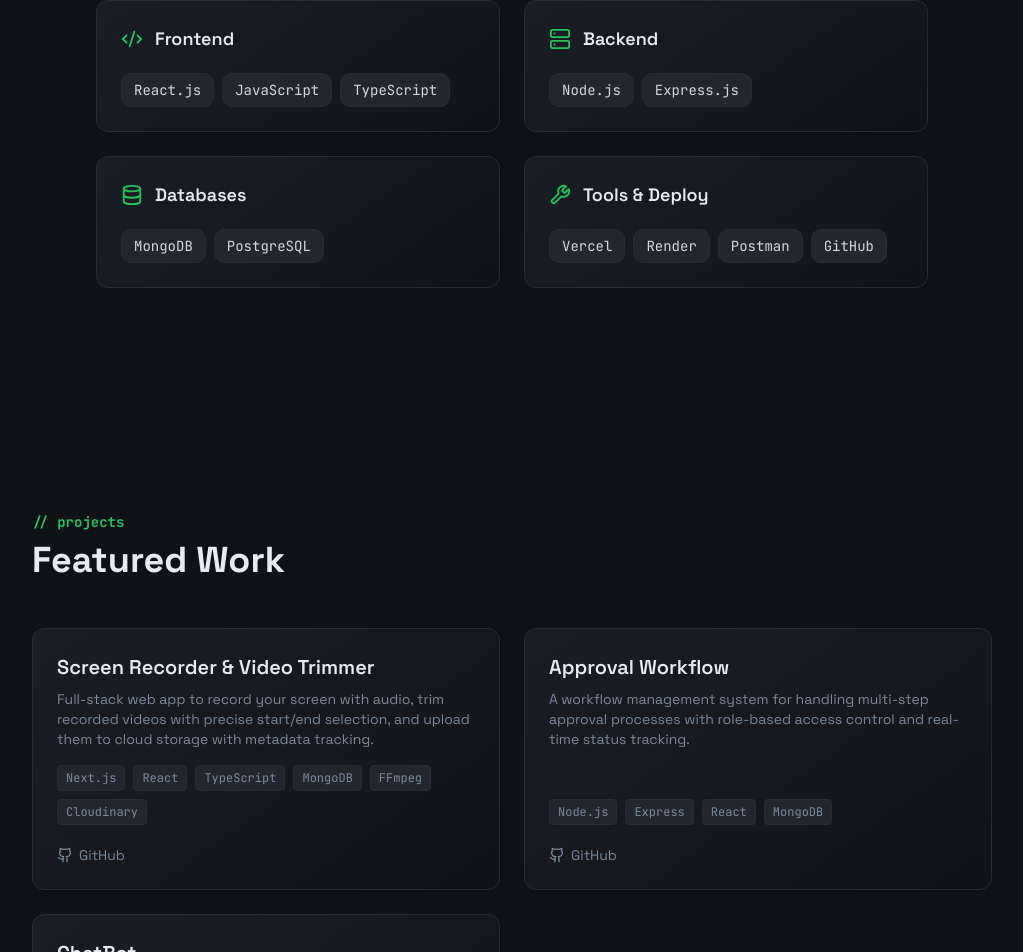
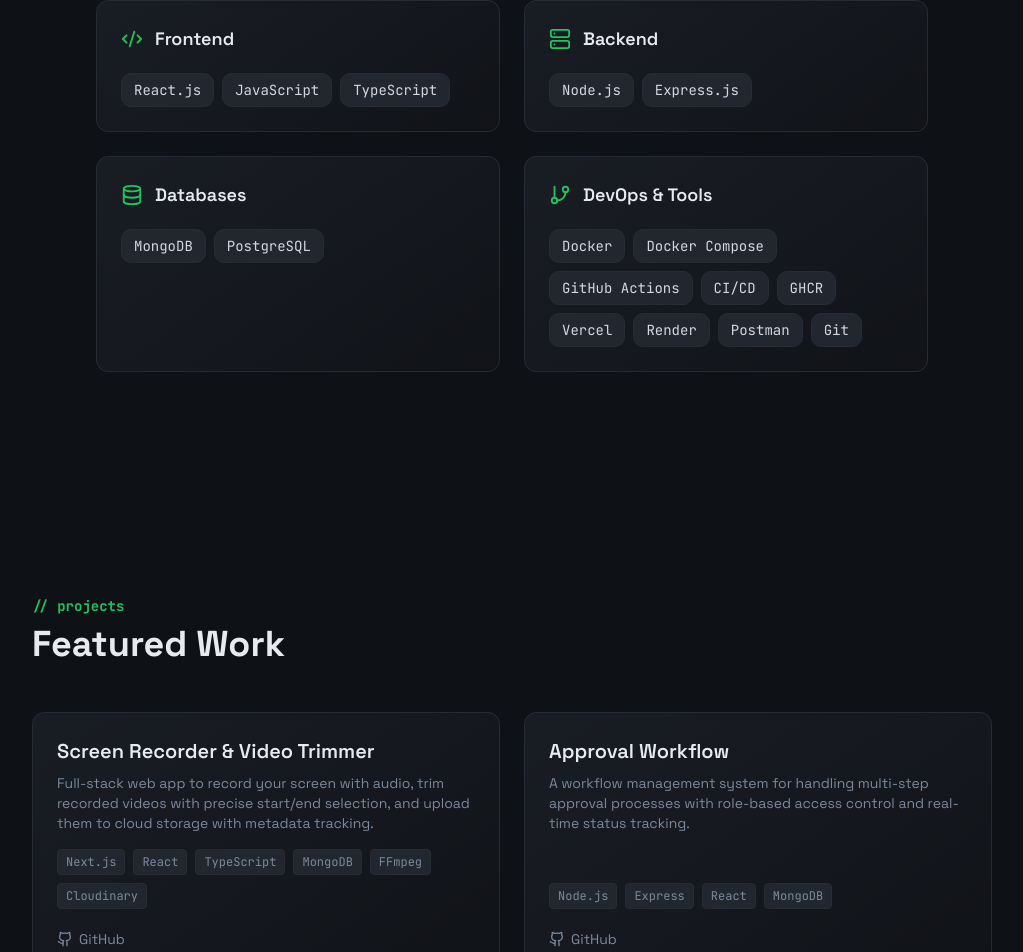
Before and after one commit to itsdevsharma/portfolio, a React (Vite) app in the folder frontend/: page / in a window 1280 px wide. Shown: the part 1700-2652 px from the top of the page, without its empty margins (128-1151 px from the left). Built offline with nearby package versions, Linux system fonts and the light colour scheme; no server answers; the HTML template or start-up script is replaced by a standard one.

Commit message:
feat: add Docker, GitHub Actions and CI/CD to tech stack

```diff
--- a/frontend/src/components/TechStackSection.tsx
+++ b/frontend/src/components/TechStackSection.tsx
@@ -1,4 +1,4 @@
-import { Code2, Server, Database, Wrench } from "lucide-react";
+import { Code2, Server, Database, Wrench, GitBranch } from "lucide-react";
 
 const categories = [
   {
@@ -17,9 +17,9 @@ const categories = [
     techs: ["MongoDB", "PostgreSQL"],
   },
   {
-    title: "Tools & Deploy",
-    icon: Wrench,
-    techs: ["Vercel", "Render", "Postman", "GitHub"],
+    title: "DevOps & Tools",
+    icon: GitBranch,
+    techs: ["Docker", "Docker Compose", "GitHub Actions", "CI/CD", "GHCR", "Vercel", "Render", "Postman", "Git"],
   },
 ];
 
```
